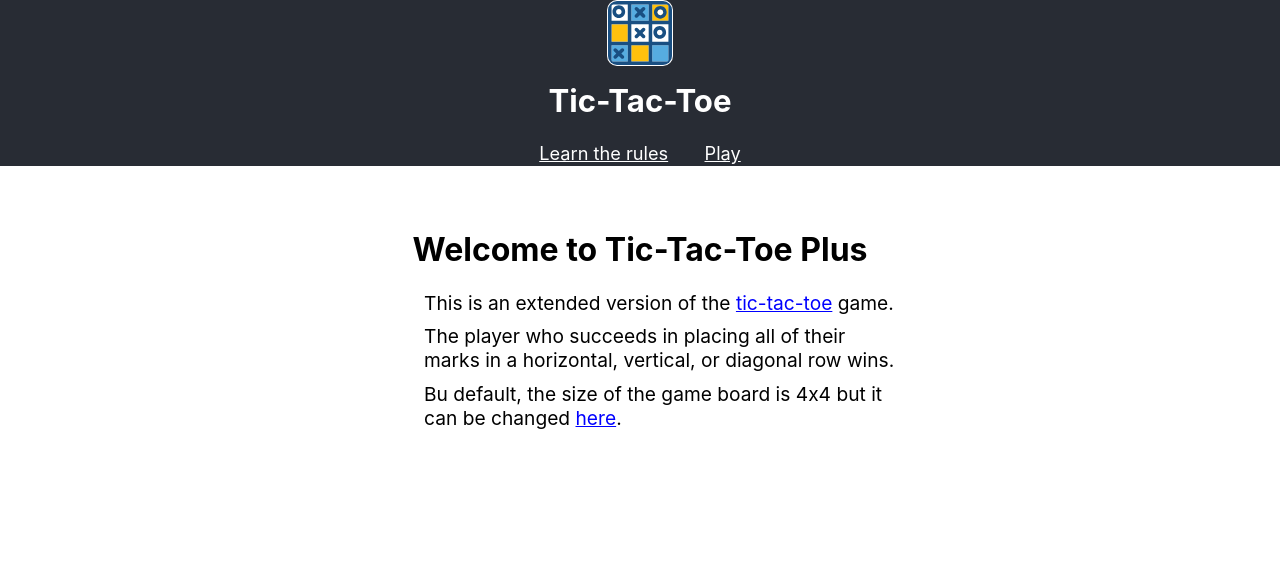
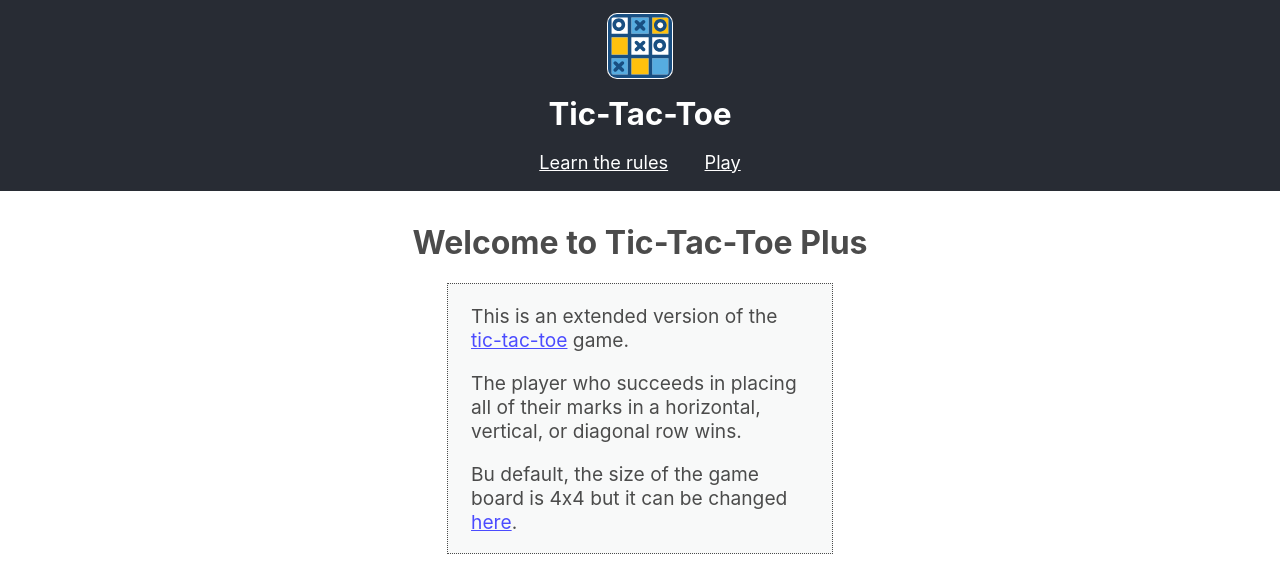
Before and after one commit to spicysoup/tic-tac-toe, a React (Create React App) app: page / in a window 1280 px wide. Shown: the top 570 px of the page. Built offline with nearby package versions, Linux system fonts and the light colour scheme.

Commit message:
Layout adjustments

```diff
--- a/src/App.css
+++ b/src/App.css
@@ -8,22 +8,13 @@
     padding: 1px;
     background-color: white;
     border-radius: 10px;
+    margin-top: 0.5em;
 }
 
 @media (prefers-reduced-motion: no-preference) {
     .App-logo {
         /*animation: App-logo-spin infinite 20s linear;*/
     }
-}
-
-header img+p {
-    margin: 0.5em;
-    font-size: 1.2em;
-}
-
-header a, header div {
-    padding: 1em;
-    cursor: pointer;
 }
 
 .App-header {
@@ -37,12 +28,24 @@ header a, header div {
     color: white;
 }
 
+App-header a, header div {
+    padding: 1em;
+    cursor: pointer;
+}
+
+.App-header img+p {
+    margin: 0.5em auto 0;
+    font-size: 1.2em;
+}
+
 .App-link {
     /*color: #61dafb;*/
-    display: inline;
+    display: inline-block;
     color: white;
     font-size: 0.7em;
     text-decoration: underline;
+    /*margin: 0.5em auto;*/
+    padding: 1em;
 }
 
 @keyframes App-logo-spin {
--- a/src/App.js
+++ b/src/App.js
@@ -37,7 +37,6 @@ function App(props) {
               Reset
             </div>
           )}
-
         </nav>
       </header>
       <Switch>
--- a/src/components/Home/index.js
+++ b/src/components/Home/index.js
@@ -6,20 +6,18 @@ const Home = () => (
   <div className="home">
     <h1>Welcome to Tic-Tac-Toe Plus</h1>
     <div>
-      <ul>
-        <li>This is an extended version of the <a
-          href="https://en.wikipedia.org/wiki/Tic-tac-toe"
-        >tic-tac-toe
-        </a> game.
-        </li>
-        <li>
+
+        <p>This is an extended version of the <a
+            href="https://en.wikipedia.org/wiki/Tic-tac-toe"
+          >tic-tac-toe</a> game.
+        </p>
+        <p>
           The player who succeeds in placing all of their marks in a horizontal,
           vertical, or diagonal row wins.
-        </li>
-        <li>
+        </p>
+        <p>
           Bu default, the size of the game board is 4x4 but it can be changed <NavLink to="/board">here</NavLink>.
-        </li>
-      </ul>
+        </p>
     </div>
   </div>
 );
--- a/src/components/Home/style.css
+++ b/src/components/Home/style.css
@@ -1,20 +1,39 @@
+.home {
+    opacity: 0.7;
+}
+
 .home h1 {
-    margin-top: 2em;
+    margin-top: 1em;
 }
 
 .home div {
+    /*padding: 0.5em;*/
     font-size: 1.2em;
-    width: 40vw;
+    width: 30vw;
     margin: 0 auto;
     text-align: left;
+    background-color: rgba(221, 227, 225, 0.3);
+    border: 1px dotted;
 }
 
-.home li {
-    padding-bottom: 0.5em;
-    list-style: none;
+.home p {
+    padding: 0 1.2em ;
+    /*list-style: none;*/
 }
 
 .home a {
     color: blue;
     text-decoration: underline;
 }
+
+@media screen and (max-width: 740px) {
+    .home div {
+        width: 90vw;
+    }
+}
+
+@media print {
+    .home div {
+        width: 90vw;
+    }
+}
--- a/src/reducers/game.js
+++ b/src/reducers/game.js
@@ -1,7 +1,7 @@
 import { GAME } from 'actions/types';
 
 const sessionNumber = 0;
-const dimension = 4;
+const dimension = 8;
 const players = ['✿', '⚘'];
 
 const togglePlayer = (symbol) => (symbol === players[0] ? players[1] : players[0]);
```
